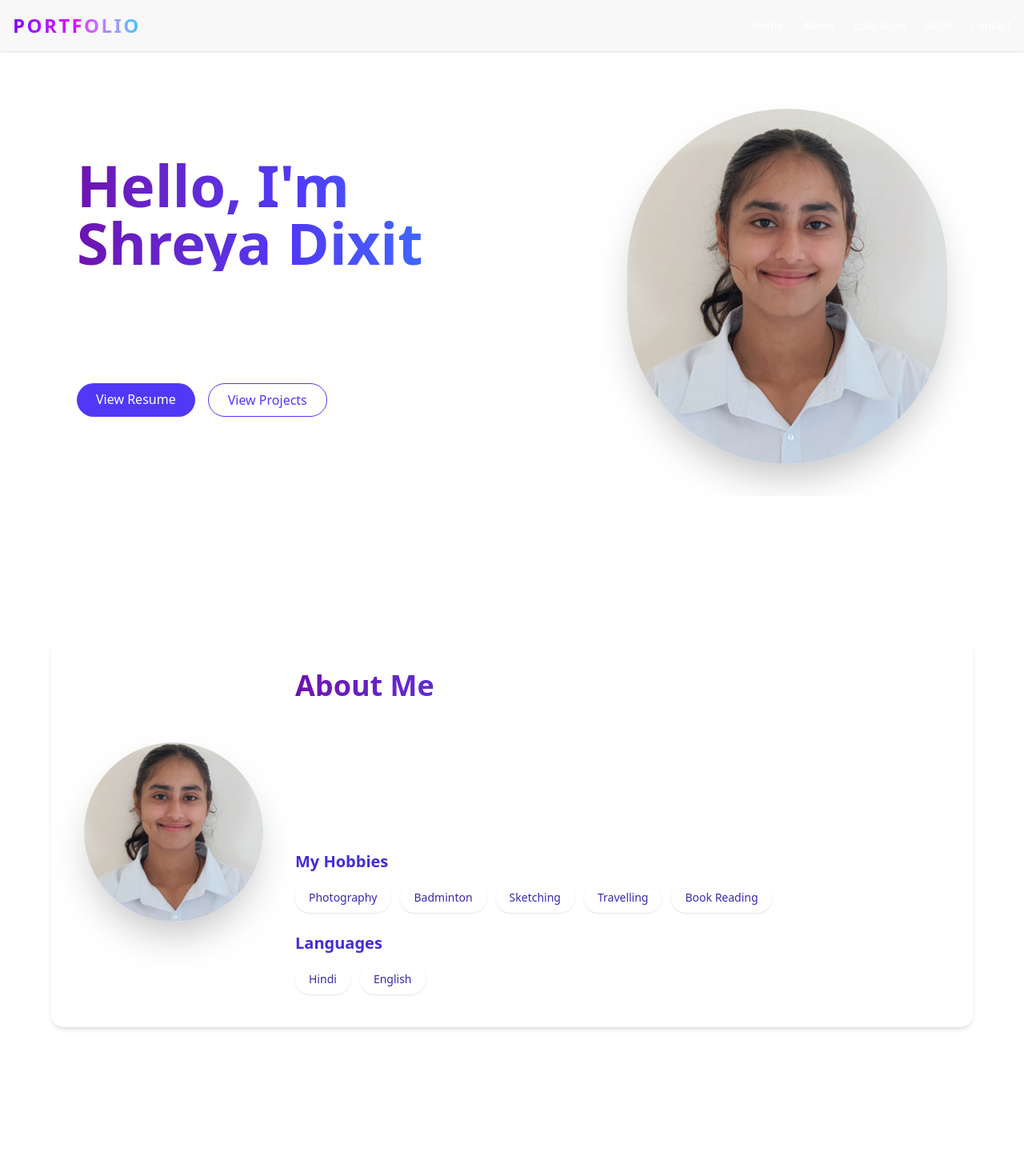
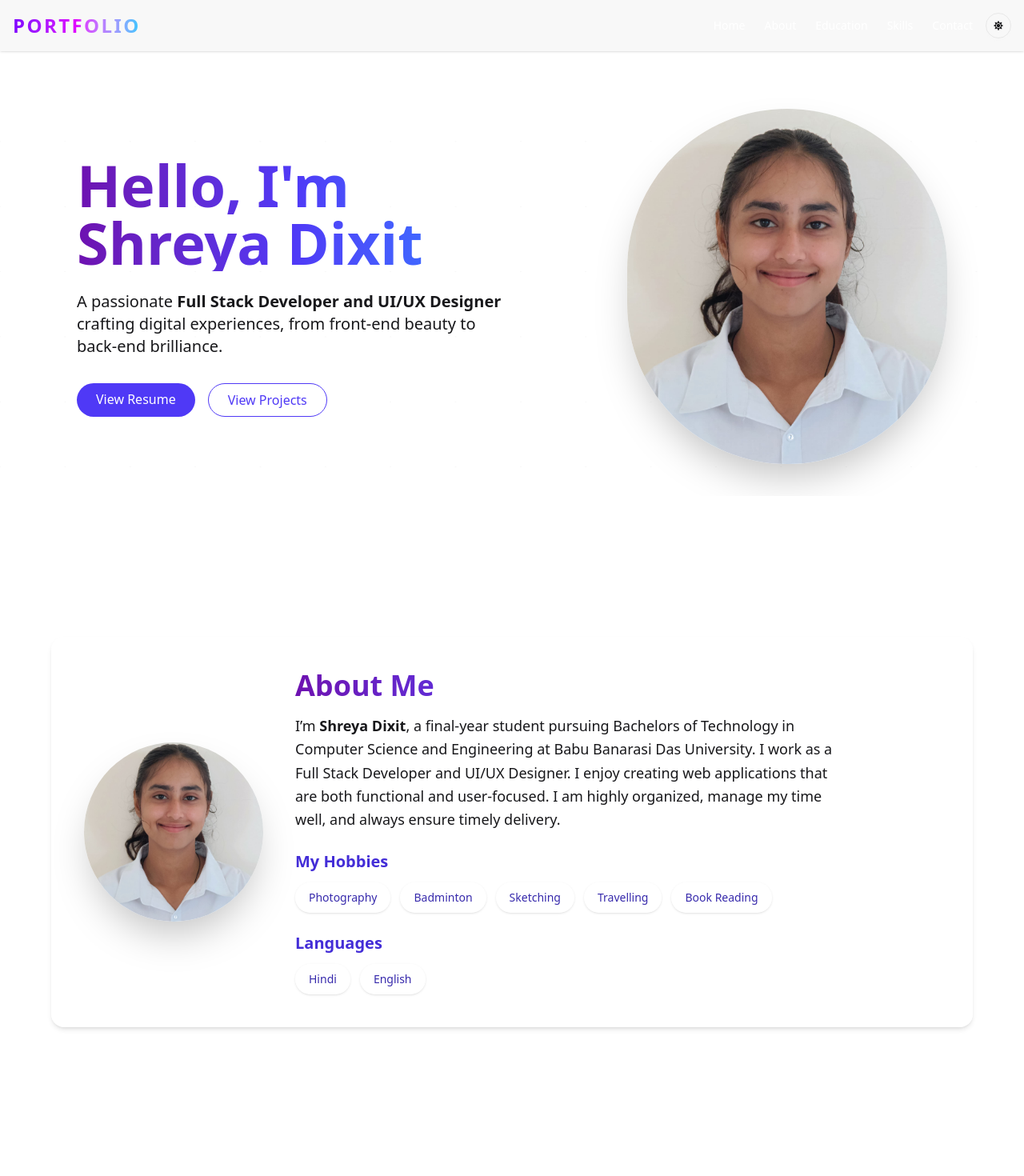
Before and after one commit to shreyadixit0/Portfolio, a React (Vite) app: page / in a window 1280 px wide. Shown: the top 1470 px of the page at 80% size. Built offline with nearby package versions, Linux system fonts and the light colour scheme; the HTML template or start-up script is replaced by a standard one.

Commit message:
Your commit message here

```diff
--- a/src/Components/About.jsx
+++ b/src/Components/About.jsx
@@ -1,6 +1,7 @@
 import React from "react";
 import { motion } from "framer-motion";
 import profileImg from "../assets/profile.jpg";
+
 
 export default function About() {
   const skills = [
@@ -11,15 +12,18 @@ export default function About() {
   return (
     <section
       id="about"
-      className=" px-6 py-20 bg-base-100 flex justify-center items-center"
+      className="px-6 py-20 bg-base-100 flex justify-center items-center"
     >
+
       <motion.div
         initial={{ opacity: 0, scale: 0.95 }}
         whileInView={{ opacity: 1, scale: 1 }}
         transition={{ duration: 0.6, ease: "easeOut" }}
         viewport={{ once: true }}
-        className="max-w-6xl w-full flex flex-col md:flex-row gap-10 items-center backdrop-blur-xl bg-white/5 border border-white/10 shadow-md rounded-2xl p-10"
+        className="max-w-6xl w-full flex flex-col md:flex-row gap-10 items-center backdrop-blur-xl bg-white/5 border border-white/10 shadow-md rounded-2xl p-10 about-card"
       >
+
+
         {/* Profile Image */}
         <motion.img
           initial={{ opacity: 0, scale: 0.8 }}
@@ -35,10 +39,18 @@ export default function About() {
           <h2 className="text-4xl font-bold mb-4 text-transparent bg-clip-text bg-gradient-to-r from-purple-800 via-indigo-600 to-blue-500">
             About Me
           </h2>
-          <p className="text-lg text-white leading-relaxed">
-            I’m <span className="font-semibold text-white">Shreya Dixit</span>, a final-year student pursuing Bachelors of Technology in Computer Science and Engineering at Babu Banarasi Das University.
-            I work as a Full Stack Developer and UI/UX Designer. I enjoy creating web applications that are both functional and user-focused.
-            I am highly organized, manage my time well, and always ensure timely delivery.
+
+          {/* ✅ Fixed text color for light mode */}
+          <p className="text-lg leading-relaxed text-base-content">
+            I’m{" "}
+            <span className="font-semibold text-base-content">
+              Shreya Dixit
+            </span>
+            , a final-year student pursuing Bachelors of Technology in Computer
+            Science and Engineering at Babu Banarasi Das University. I work as
+            a Full Stack Developer and UI/UX Designer. I enjoy creating web
+            applications that are both functional and user-focused. I am highly
+            organized, manage my time well, and always ensure timely delivery.
           </p>
 
           {/* Hobbies */}
@@ -57,6 +69,7 @@ export default function About() {
               ))}
             </div>
           </div>
+
 
           {/* Language */}
           <div className="mt-6">
--- a/src/Components/Footer.jsx
+++ b/src/Components/Footer.jsx
@@ -1,49 +1,70 @@
+import React, { useState, useEffect } from "react";
 import {
   FaTwitter,
   FaLinkedin,
   FaBehance,
   FaInstagram,
 } from "react-icons/fa";
-import { Link } from "react-scroll"; // ✅ Added import
+import { Link } from "react-scroll";
 
 export default function Footer() {
+  const [darkMode, setDarkMode] = useState(true);
+
+  useEffect(() => {
+    const html = document.querySelector("html");
+    const observer = new MutationObserver(() => {
+      setDarkMode(html.getAttribute("data-theme") !== "light");
+    });
+
+    observer.observe(html, {
+      attributes: true,
+      attributeFilter: ["data-theme"],
+    });
+
+    return () => observer.disconnect();
+  }, []);
+
   return (
-    <footer className="bg-base-200 text-[#bcbcbc] font-sans pt-10 pb-6">
+    <footer
+      className={`font-sans pt-10 pb-6 ${
+        darkMode ? "bg-base-200 text-[#bcbcbc]" : "bg-base-200 text-gray-800"
+      }`}
+    >
       <div className="max-w-6xl mx-auto px-7 flex flex-col md:flex-row items-center justify-between gap-6 md:gap-0">
         {/* Social Icons */}
         <div className="flex gap-4">
-          <a
-            href="https://www.linkedin.com/in/shreya0"
-            target="_blank"
-            rel="noopener noreferrer"
-            className="border-2 border-[#baff39] text-[#baff39] hover:bg-[#baff39] hover:text-[#0e0e0e] transition-colors duration-300 rounded-full p-3"
-          >
-            <FaLinkedin className="text-lg" />
-          </a>
-          <a
-            href="https://twitter.com/"
-            target="_blank"
-            rel="noopener noreferrer"
-            className="border-2 border-[#baff39] text-[#baff39] hover:bg-[#baff39] hover:text-[#0e0e0e] transition-colors duration-300 rounded-full p-3"
-          >
-            <FaTwitter className="text-lg" />
-          </a>
-          <a
-            href="https://github.com/shreyadixit0"
-            target="_blank"
-            rel="noopener noreferrer"
-            className="border-2 border-[#baff39] text-[#baff39] hover:bg-[#baff39] hover:text-[#0e0e0e] transition-colors duration-300 rounded-full p-3"
-          >
-            <FaInstagram className="text-lg" />
-          </a>
-          <a
-            href="https://www.behance.net/shreyadixit11"
-            target="_blank"
-            rel="noopener noreferrer"
-            className="border-2 border-[#baff39] text-[#baff39] hover:bg-[#baff39] hover:text-[#0e0e0e] transition-colors duration-300 rounded-full p-3"
-          >
-            <FaBehance className="text-lg" />
-          </a>
+          {[
+            {
+              href: "https://www.linkedin.com/in/shreya0",
+              icon: <FaLinkedin className="text-lg" />,
+            },
+            {
+              href: "https://twitter.com/",
+              icon: <FaTwitter className="text-lg" />,
+            },
+            {
+              href: "https://github.com/shreyadixit0",
+              icon: <FaInstagram className="text-lg" />,
+            },
+            {
+              href: "https://www.behance.net/shreyadixit11",
+              icon: <FaBehance className="text-lg" />,
+            },
+          ].map((item, index) => (
+            <a
+              key={index}
+              href={item.href}
+              target="_blank"
+              rel="noopener noreferrer"
+              className={`border-2 rounded-full p-3 transition-colors duration-300 ${
+                darkMode
+                  ? "border-[#baff39] text-[#baff39] hover:bg-[#baff39] hover:text-[#0e0e0e]"
+                  : "border-black text-black hover:bg-black hover:text-white"
+              }`}
+            >
+              {item.icon}
+            </a>
+          ))}
         </div>
 
         {/* Navigation */}
@@ -59,9 +80,10 @@ export default function Footer() {
                 to={item.to}
                 spy={true}
                 smooth={true}
-                offset={-70} // adjust for navbar height
+                offset={-70}
                 duration={500}
-                className="cursor-pointer hover:text-[#baff39] transition text-white"
+                className={`cursor-pointer transition-colors duration-300 relative group
+                  ${darkMode ? "text-white hover:text-[#baff39]" : "text-gray-800 hover:bg-clip-text hover:text-transparent hover:bg-gradient-to-r from-[#7F00FF] via-[#E100FF] to-[#00C9FF]"}`}
               >
                 {item.label}
               </Link>
@@ -71,12 +93,19 @@ export default function Footer() {
       </div>
 
       {/* Divider */}
-      <div className="border-t border-[#333] my-6 w-full max-w-6xl mx-auto" />
+      <div
+        className={`border-t my-6 w-full max-w-6xl mx-auto ${
+          darkMode ? "border-[#333]" : "border-gray-300"
+        }`}
+      />
 
       {/* Copyright */}
-      <p className="text-center text-[#888] text-sm">
+      <p className={`text-center text-sm ${darkMode ? "text-[#888]" : "text-gray-600"}`}>
         &copy; 2025{" "}
-        <span className="text-white">Shreya Dixit Portfolio.</span> Crafted with passion and precision.
+        <span className={darkMode ? "text-white" : "text-black"}>
+          Shreya Dixit Portfolio.
+        </span>{" "}
+        Crafted with passion and precision.
       </p>
     </footer>
   );
--- a/src/Components/Hero.jsx
+++ b/src/Components/Hero.jsx
@@ -6,8 +6,15 @@ export default function Hero() {
   return (
     <section
       id="home"
-      className="bg-base 100 flex justify-center items-center relative overflow-hidden"
+      className="relative flex justify-center items-center overflow-hidden bg-base-100"
     >
+      {/* Background lines */}
+      <div
+        className="absolute inset-0 bg-[linear-gradient(45deg,rgba(0,0,0,0.04)_1px,transparent_1px),linear-gradient(-45deg,rgba(0,0,0,0.04)_1px,transparent_1px)] bg-[length:60px_60px] animate-[zoom_10s_linear_infinite]"
+        aria-hidden="true"
+      ></div>
+
+      {/* Content */}
       <div className="relative z-10 w-full max-w-6xl flex flex-col md:flex-row items-center px-8 py-10">
         {/* Left Content */}
         <div className="flex-1 text-center md:text-left">
@@ -15,12 +22,12 @@ export default function Hero() {
             Hello, I'm Shreya Dixit
           </h1>
 
-          <p className="mt-6 text-lg sm:text-xl text-white max-w-xl">
+          <p className="mt-6 text-lg sm:text-xl text-base-content max-w-xl">
             A passionate{" "}
-            <span className="font-semibold text-white">
+            <span className="font-semibold text-base-content">
               Full Stack Developer and UI/UX Designer
             </span>{" "}
-            Crafting digital experiences, from front-end beauty to back-end
+            crafting digital experiences, from front-end beauty to back-end
             brilliance.
           </p>
 
@@ -38,8 +45,8 @@ export default function Hero() {
               to="projects"
               smooth={true}
               duration={500}
-              offset={-80} // Fixes navbar overlap
-              className="px-6 py-2 rounded-full border border-indigo-600 text-indigo-600 hover:bg-indigo-100 transition cursor-pointer"
+              offset={-80}
+              className="px-6 py-2 rounded-full border border-indigo-600 text-indigo-600 hover:bg-indigo-700 hover:text-white transition cursor-pointer"
             >
               View Projects
             </Link>
@@ -55,6 +62,17 @@ export default function Hero() {
           />
         </div>
       </div>
+
+      {/* Keyframes in Tailwind config */}
+      <style>
+        {`
+          @keyframes zoom {
+            0% { background-size: 60px 60px; opacity: 0.6; }
+            50% { background-size: 90px 90px; opacity: 1; }
+            100% { background-size: 60px 60px; opacity: 0.6; }
+          }
+        `}
+      </style>
     </section>
   );
 }
--- a/src/Components/Navbar.jsx
+++ b/src/Components/Navbar.jsx
@@ -1,25 +1,24 @@
-import React from "react";
+import React, { useState } from "react";
 import { Link } from "react-scroll";
 import { FaMoon, FaSun } from "react-icons/fa";
-import { useState } from "react";
 import "./Hero.css";
 
 export default function Navbar() {
-  // const [darkMode, setDarkMode] = useState(true);
+  const [darkMode, setDarkMode] = useState(true);
 
-  // const toggleTheme = () => {
-  //   const html = document.querySelector("html");
-  //   if (darkMode) {
-  //     html.setAttribute("data-theme", "light");
-  //   } else {
-  //     html.setAttribute("data-theme", "dark");
-  //   }
-  //   setDarkMode(!darkMode);
-  // };
+  const toggleTheme = () => {
+    const html = document.querySelector("html");
+    if (darkMode) {
+      html.setAttribute("data-theme", "light");
+    } else {
+      html.setAttribute("data-theme", "dark");
+    }
+    setDarkMode(!darkMode);
+  };
 
   return (
     <div className="navbar fixed z-50 top-0 left-0 w-full bg-base-200 backdrop-blur-md shadow-sm px-4">
-
+      {/* Logo */}
       <div className="flex-1">
         <a
           className="text-2xl font-extrabold tracking-widest bg-gradient-to-r from-[#7F00FF] via-[#E100FF] to-[#00C9FF] bg-clip-text text-transparent animate-text-glow transition-all duration-500"
@@ -27,6 +26,8 @@ export default function Navbar() {
           PORTFOLIO
         </a>
       </div>
+
+      {/* Desktop Menu */}
       <div className="flex-none hidden md:flex gap-6 text-sm font-medium">
         {["home", "about", "education", "skills", "contact"].map((section) => (
           <Link
@@ -36,7 +37,11 @@ export default function Navbar() {
             smooth={true}
             offset={-70}
             duration={500}
-            className="relative group cursor-pointer text-transparent bg-clip-text bg-white"
+            className={`relative group cursor-pointer transition-colors duration-300 ${
+              darkMode
+                ? "text-transparent bg-clip-text bg-white"
+                : "text-gray-800"
+            }`}
           >
             {section.charAt(0).toUpperCase() + section.slice(1)}
             <span
@@ -46,7 +51,8 @@ export default function Navbar() {
         ))}
       </div>
 
-      {/* <div className="flex-none ml-4">
+      {/* Theme Toggle */}
+      <div className="flex-none ml-4">
         <button
           className="btn btn-sm btn-circle"
           onClick={toggleTheme}
@@ -54,7 +60,7 @@ export default function Navbar() {
         >
           {darkMode ? <FaSun /> : <FaMoon />}
         </button>
-      </div> */}
+      </div>
 
       {/* Mobile menu */}
       <div className="dropdown md:hidden">
@@ -66,14 +72,19 @@ export default function Navbar() {
             strokeWidth="2"
             viewBox="0 0 24 24"
           >
-            <path strokeLinecap="round" strokeLinejoin="round" d="M4 6h16M4 12h16M4 18h16" />
+            <path
+              strokeLinecap="round"
+              strokeLinejoin="round"
+              d="M4 6h16M4 12h16M4 18h16"
+            />
           </svg>
         </label>
         <ul
           tabIndex={0}
           className="menu menu-sm dropdown-content right-0 mt-3 z-[1] p-2 shadow bg-base-100 rounded-box w-52"
         >
-          {["home", "about", "Education", "skills", "projects", "contact"].map((section) => (
+          {["home", "about", "education", "skills", "projects", "contact"].map(
+            (section) => (
               <li key={section}>
                 <Link
                   to={section}
@@ -86,7 +97,8 @@ export default function Navbar() {
                   {section}
                 </Link>
               </li>
-          ))}
+            )
+          )}
         </ul>
       </div>
     </div>
```
Also changed, not shown: src/Components/Education.jsx (+20 -1 lines), src/Components/Hero.css (+42 -8 lines), src/Components/Projects.jsx (+6 -6 lines), src/Components/Skills.jsx (+19 -4 lines), 1 other file (tests, documents, lock files or other folders). Lines whose indentation alone changed are shown as unchanged.
